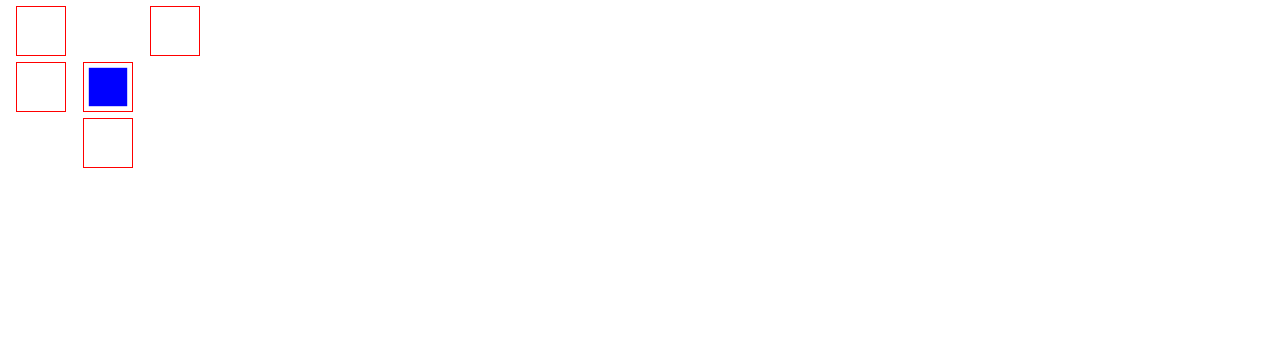
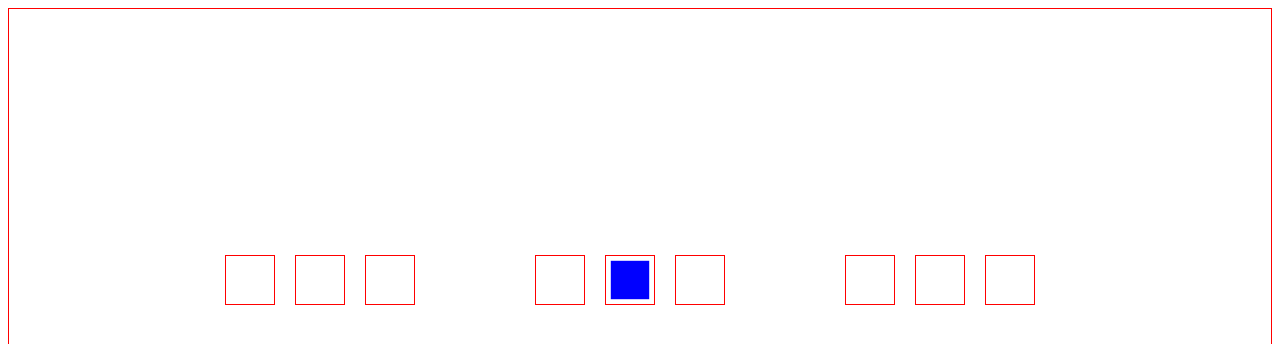
Before and after one commit to YagamiNewLight/lianliankan, a plain HTML site: page index.html in a window 1280 px wide. Shown: the top 344 px of the page. Drawn offline with Linux system fonts and the light colour scheme.

Commit message:
improve style && refactor code

```diff
--- a/script.js
+++ b/script.js
@@ -1,5 +1,10 @@
-const app = document.querySelector("#app");
-const container = document.querySelector(".container");
+const $ = document.querySelector.bind(document);
+const $$ = selector => {
+  return Array.from(document.querySelectorAll.call(document, selector));
+};
+const arrayCreator = length => Array.from({ length }).map((_, idx) => idx);
+const app = $("#app");
+const container = $(".container");
 const setNewStarter = currentNode => {
   path = path || [];
   starter = currentNode;
@@ -18,13 +23,18 @@ const setNewStarter = currentNode => {
     path = path.filter((_, idx) => idx <= index);
   }
 };
-const originCoords = [
-  { x: 0, y: 0 },
-  { x: 1, y: 0 },
-  { x: 1, y: 1 },
-  { x: 2, y: 1 },
-  { x: 0, y: 2 }
-];
+const coordsCreator = (row, col) => {
+  return arrayCreator(row)
+    .map(row => {
+      return arrayCreator(col).map(col => {
+        return { x: row, y: col };
+      });
+    })
+    .reduce((accum, arr) => accum.concat(arr), []);
+};
+const originCoords = coordsCreator(3, 3);
+console.log(originCoords);
+
 let starterCoord = { x: 1, y: 1 };
 let starter;
 let path;
@@ -108,7 +118,6 @@ const getX = arr => arr.x;
 const getY = arr => arr.y;
 const rowsNum = Math.max(...originCoords.map(getX));
 const colsNum = Math.max(...originCoords.map(getY));
-const arrayCreator = length => Array.from({ length }).map((_, idx) => idx);
 const rowsArray = arrayCreator(rowsNum + 1);
 const colsArray = arrayCreator(colsNum + 1);
 const backgroundDivs = rowsArray.map(row => {
@@ -126,7 +135,7 @@ const renderDivs = divsArr => {
 };
 renderDivs(backgroundDivs);
 
-const components = Array.from(document.querySelectorAll(".component"));
+const components = $$(".component");
 const stones = components.filter(component => {
   const [row, col] = getCoordinates(component);
   return originCoords.find(coord => {
@@ -140,7 +149,7 @@ container.addEventListener("touchstart", handleClick);
 container.addEventListener("touchmove", handleClick);
 starter =
   starter ||
-  Array.from(document.querySelectorAll(".ele")).find(stone => {
+  $$(".ele").find(stone => {
     const [row, col] = getCoordinates(stone);
     return row == starterCoord.x && col == starterCoord.y;
   });
--- a/style.css
+++ b/style.css
@@ -1,23 +1,37 @@
 * {
   box-sizing: border-box;
 }
+body {
+  height: 100vh;
+  overflow: hidden;
+}
+.container {
+  padding-top: 30vh;
+  border: 1px solid red;
+  height: 100vh;
+  text-align: center;
+}
 .component {
+  float: left;
   margin-top: -4px;
   position: relative;
   height: 50px;
   width: 50px;
+  margin-right: 20px;
   /* border:1px solid red; */
 }
 .component.ele {
   border: 1px solid red;
 }
 .row {
-  margin-top: 10px;
-  width: 200px;
-  display: flex;
-  justify-content: space-around;
+  display: inline-block;
+  margin: 10px 50px;
 }
-
+.row::after {
+  content: "";
+  display: block;
+  clear: both;
+}
 .component.ele::after {
   display: none;
   content: "";
```
